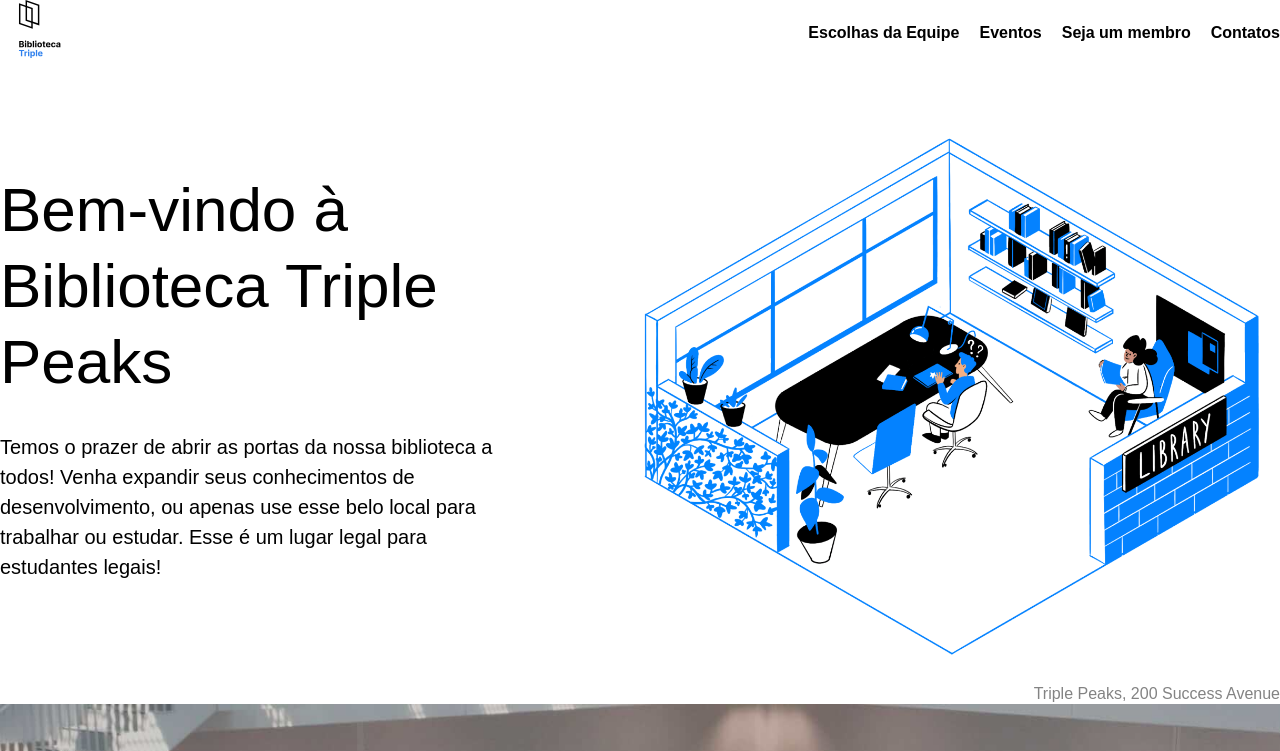
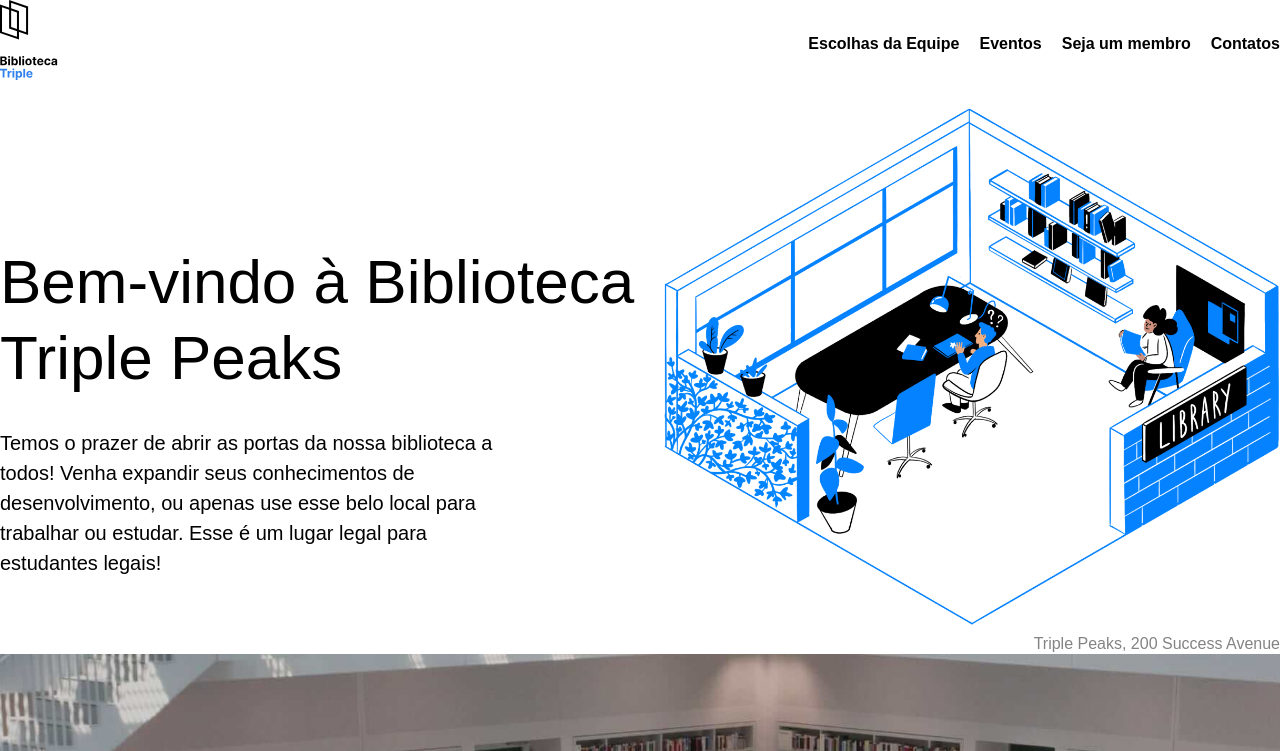
Before and after one commit to Lola1k3/web_project_library_pt, a plain HTML site: page index.html in a window 1280 px wide. Shown: the top 751 px of the page. Drawn offline with Linux system fonts and the light colour scheme.

```diff
--- a/styles/style.css
+++ b/styles/style.css
@@ -7,7 +7,6 @@
   line-height: 20px;
   background-color: #ffffff;
   color: #000000;
-  /*width: 100%; corrigir*/
 }
 
 .header {
@@ -28,8 +27,8 @@
 }
 
 .nav__logo {
-  width: 80px;
-  height: 58px;
+  width: 58px;
+  height: 80px;
 }
 
 .nav__links {
@@ -50,8 +49,6 @@
   display: flex;
   align-items: center;
   justify-content: space-between;
-  margin-top: 32px; /*corrigir add*/
-  /*align-items: center; corrigir add*/
 }
 
 .header__title {
@@ -59,10 +56,8 @@
   font-size: 62px;
   line-height: 76px;
   font-weight: 500;
-  margin: 0; /*corrigir*/
-  margin-top: 128px 0 0; /*corrigir*/
-  row-gap: 32px; /*corrigir */
-  /*width: 100%; corrigir */
+  margin: 0;
+  margin-top: 128px;
 }
 
 .header__description {
@@ -70,17 +65,11 @@
   font-size: 20px;
   line-height: 30px;
   margin-top: 32px;
-  /* width: 100%; corrigir add*/
 }
 
 .header__image {
   max-width: 636px;
   height: auto;
-  background-position: center;
-  background-repeat: no-repeate;
-  background-size: cover;
-  margin: 20px; /* corrigir add*/
-  /*width: 50%; corrigir*/
 }
 
 .header__footer {
@@ -101,11 +90,6 @@
   width: 100%;
 }
 
-.content {
-  display: flex; /* revissar conteúdo add*/
-  flex-direction: column; /*revisar  conteúdo add*/
-}
-
 .staff {
   background-image: url("../images/staff_picks_background.jpg");
   padding: 100px 0 140px;
@@ -113,7 +97,6 @@
   background-size: cover;
   display: flex;
   flex-direction: column;
-  margin-bottom: 40px; /*corrigir*/
 }
 
 .staff__title {
@@ -144,8 +127,8 @@
   gap: 40px;
   list-style-type: none;
   align-items: center;
-  padding: 0; /*corrigir*/
-  width: 100%; /*corrigir*/
+  padding: 0;
+  width: 100%;
 }
 
 .card {
```
